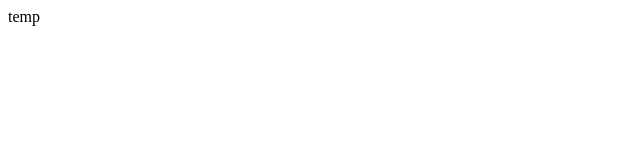
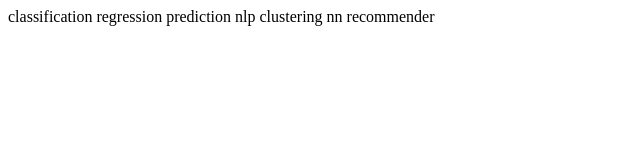
Before and after one commit to PocketfulvAir/Portfolio, a plain HTML site: page index.html in a window 1280 px wide. Shown: the whole page, without its empty margins (0-640 px from the left). Drawn offline with Linux system fonts and the light colour scheme.

Commit message:
Update index.html

```diff
--- a/index.html
+++ b/index.html
@@ -5,7 +5,13 @@
 </head>
 
 <body>
-temp
+classification
+regression
+prediction
+nlp
+clustering
+nn
+recommender
 </body>
 
 </html>
```
